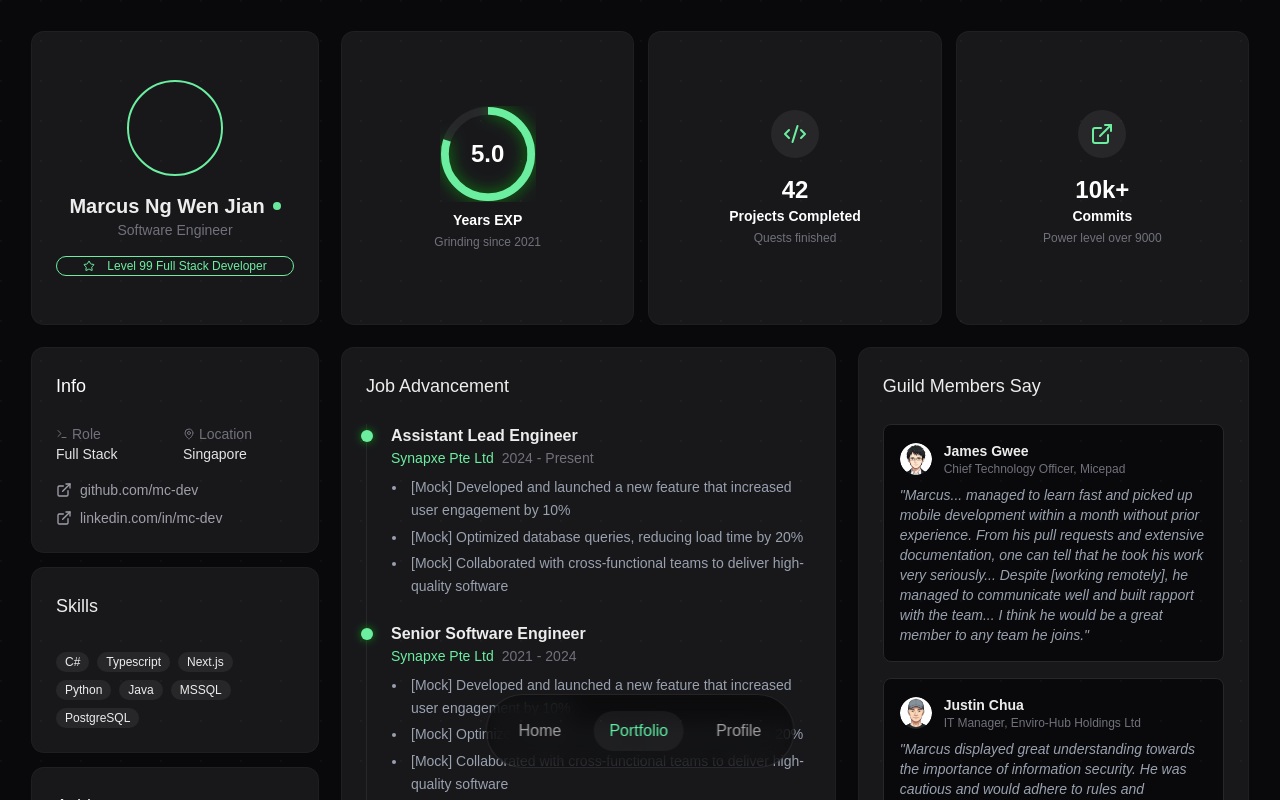
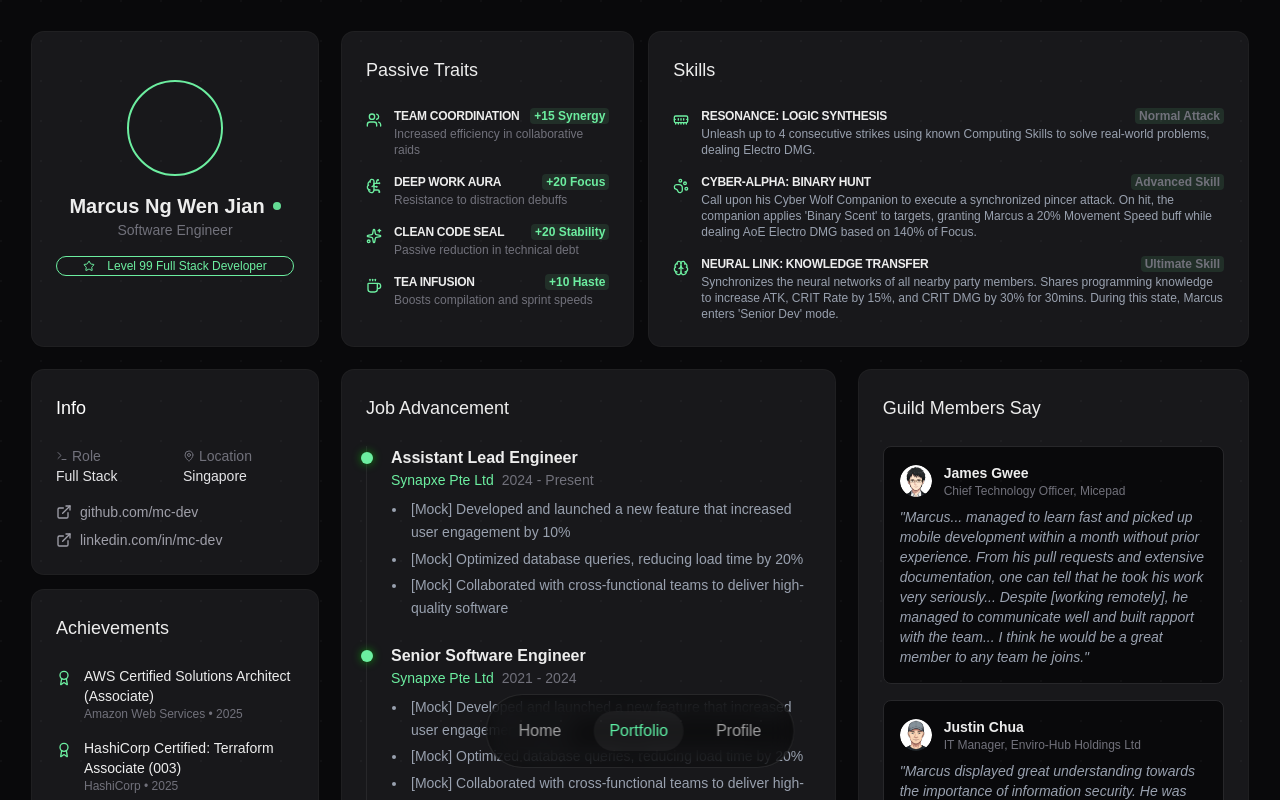
Before and after one commit to marcusngwenjian/marcusngwenjian.github.io, a Next.js app: page /portfolio in a window 1280 px wide. Shown: the top 800 px of the page. Built offline with nearby package versions, Linux system fonts and the light colour scheme; grey boxes are pictures that could not be loaded.

Commit message:
add skills

```diff
--- /dev/null
+++ b/app/portfolio/_components/PassiveTraitSectionCard.tsx
@@ -0,0 +1,17 @@
+import { SectionCardWrapper } from "./SectionCardWrapper";
+import { PassiveTraitSectionCardItem } from "./PassiveTraitSectionCardItem";
+import { passiveAbilities } from "../_data/trait";
+
+interface PassiveTraitSectionCardProps {
+  className?: string;
+}
+
+export const PassiveTraitSectionCard = ({ className }: PassiveTraitSectionCardProps) => {
+  return (
+    <SectionCardWrapper title="Passive Traits" className={className}>
+      {passiveAbilities.map((ability) => (
+        <PassiveTraitSectionCardItem key={ability.name} {...ability} />
+      ))}
+    </SectionCardWrapper>
+  );
+};
--- /dev/null
+++ b/app/portfolio/_components/PassiveTraitSectionCardItem.tsx
@@ -0,0 +1,18 @@
+import { PassiveTrait } from "../_lib/types";
+
+type PassiveTraitSectionCardItemProps = PassiveTrait;
+
+export const PassiveTraitSectionCardItem = ({ icon: Icon, name, description, effect }: PassiveTraitSectionCardItemProps) => {
+  return (
+    <div className="flex gap-3">
+      <div className="mt-1"><Icon className="w-4 h-4 text-primary" /></div>
+      <div className="flex flex-col flex-1">
+        <div className="flex items-center justify-between gap-2">
+          <span className="text-xs font-bold text-foreground uppercase tracking-tight">{name}</span>
+          <span className="text-xs font-bold text-primary bg-primary/10 px-1 rounded whitespace-nowrap">{effect}</span>
+        </div>
+        <p className="text-xs text-muted-secondary-foreground mt-0.5">{description}</p>
+      </div>
+    </div>
+  );
+};
--- a/app/portfolio/_components/SkillSectionCard.tsx
+++ b/app/portfolio/_components/SkillSectionCard.tsx
@@ -1,17 +1,23 @@
-import { Badge, badgeVariant } from "@/app/_components/badge";
+import { Brain, MemoryStick, PawPrint } from "lucide-react";
 import { SectionCardWrapper } from "./SectionCardWrapper";
-import { skills } from "../_data/skill";
+import { SkillSectionCardItemWrapper } from "./SkillSectionCardItemWrapper";
 
-export const SkillSectionCard = () => {
+interface SkillSectionCardProps {
+  className?: string;
+}
+
+export const SkillSectionCard = ({ className }: SkillSectionCardProps) => {
   return (
-    <SectionCardWrapper title="Skills">
-      <div className="flex flex-wrap gap-2 pt-2">
-        {skills.map(skill => (
-          <Badge key={skill} variant={badgeVariant.secondary}>
-            {skill}
-          </Badge>
-        ))}
-      </div>
+    <SectionCardWrapper title="Skills" className={className}>
+      <SkillSectionCardItemWrapper icon={MemoryStick} type="Normal Attack" name="Resonance: Logic Synthesis">
+        <p className="text-xs text-muted-foreground mt-0.5">Unleash up to 4 consecutive strikes using known Computing Skills to solve real-world problems, dealing Electro DMG.</p>
+      </SkillSectionCardItemWrapper>
+      <SkillSectionCardItemWrapper icon={PawPrint} type="Advanced Skill" name="Cyber-Alpha: Binary Hunt">
+        <p className="text-xs text-muted-foreground mt-0.5">Call upon his Cyber Wolf Companion to execute a synchronized pincer attack. On hit, the companion applies 'Binary Scent' to targets, granting Marcus a 20% Movement Speed buff while dealing AoE Electro DMG based on 140% of Focus.</p>
+      </SkillSectionCardItemWrapper>
+      <SkillSectionCardItemWrapper icon={Brain} type="Ultimate Skill" name="Neural Link: Knowledge Transfer">
+        <p className="text-xs text-muted-foreground mt-0.5">Synchronizes the neural networks of all nearby party members. Shares programming knowledge to increase ATK, CRIT Rate by 15%, and CRIT DMG by 30% for 30mins. During this state, Marcus enters 'Senior Dev' mode.</p>
+      </SkillSectionCardItemWrapper>
     </SectionCardWrapper>
   );
 };
--- /dev/null
+++ b/app/portfolio/_components/SkillSectionCardItemWrapper.tsx
@@ -0,0 +1,26 @@
+
+import { ReactNode } from "react";
+import { LucideIcon } from "lucide-react";
+
+type SkillSectionCardItemWrapperProps = {
+  icon: LucideIcon;
+  type: string;
+  name: string;
+  children: ReactNode;
+};
+
+export const SkillSectionCardItemWrapper = ({ icon: Icon, type, name, children }: SkillSectionCardItemWrapperProps) => {
+  return (
+    <div className="flex gap-3">
+      <div className="mt-1"><Icon className="w-4 h-4 text-primary" /></div>
+      <div className="flex flex-col flex-1">
+        <div className="flex items-center justify-between gap-2">
+          <span className="text-xs font-bold text-foreground uppercase tracking-tight">{name}</span>
+          <span className="text-xs font-bold text-muted-secondary-foreground bg-primary/10 px-1 rounded whitespace-nowrap">{type}</span>
+        </div>
+        {/* <p className="text-xs text-muted-foreground mt-0.5">{children}</p> */}
+        {children}
+      </div>
+    </div>
+  );
+};
--- /dev/null
+++ b/app/portfolio/_data/trait.ts
@@ -0,0 +1,29 @@
+import { BrainCircuit, Coffee, Sparkles, Users } from "lucide-react";
+import { PassiveTrait } from "../_lib/types";
+
+export const passiveAbilities: readonly PassiveTrait[] = [
+  {
+    icon: Users,
+    name: "Team Coordination",
+    description: "Increased efficiency in collaborative raids",
+    effect: "+15 Synergy",
+  },
+  {
+    icon: BrainCircuit,
+    name: 'Deep Work Aura',
+    description: 'Resistance to distraction debuffs',
+    effect: '+20 Focus',
+  },
+  {
+    icon: Sparkles,
+    name: 'Clean Code Seal',
+    description: 'Passive reduction in technical debt',
+    effect: '+20 Stability',
+  },
+  {
+    icon: Coffee,
+    name: 'Tea Infusion',
+    description: 'Boosts compilation and sprint speeds',
+    effect: '+10 Haste',
+  }
+];
--- a/app/portfolio/page.tsx
+++ b/app/portfolio/page.tsx
@@ -11,6 +11,7 @@ import { LanguageSectionCard } from "./_components/LanguageSectionCard";
 import { WorkExperienceSectionCard } from "./_components/WorkExperienceSectionCard";
 import { TestimonialSectionCard } from "./_components/TestimonialSectionCard";
 import { MainAvatarSectionCard } from "./_components/MainAvatarSectionCard";
+import { PassiveTraitSectionCard } from "./_components/PassiveTraitSectionCard";
 
 export default function Portfolio() {
   return (
@@ -26,51 +27,18 @@ export default function Portfolio() {
           <MainAvatarSectionCard />
         </motion.div>
 
-        {/* TOP MIDDLE & RIGHT: Stats */}
+        {/* TOP MIDDLE & RIGHT: Abilities */}
         <motion.div
           initial={{ opacity: 0, y: 20 }}
           animate={{ opacity: 1, y: 0 }}
           transition={{ delay: 0.1 }}
-          className="md:col-span-8 lg:col-span-9 grid grid-cols-1 sm:grid-cols-3 gap-4"
+          className="md:col-span-8 lg:col-span-9 grid grid-cols-1 lg:grid-cols-3 gap-4"
         >
-          <Card className="bg-zinc-900 border-zinc-800">
-            <CardContent className="p-6 flex flex-col items-center justify-center h-full">
-              <div className="relative w-24 h-24 flex items-center justify-center mb-2">
-                <svg className="w-full h-full transform -rotate-90" viewBox="0 0 100 100">
-                  <circle cx="50" cy="50" r="45" fill="none" stroke="#27272a" strokeWidth="8" />
-                  <circle cx="50" cy="50" r="45" fill="none" stroke="var(--color-primary)" strokeWidth="8" strokeDasharray="282.7" strokeDashoffset="56.5" className="drop-shadow-[0_0_8px_rgba(0,255,0,0.5)]" />
-                </svg>
-                <div className="absolute text-2xl font-bold text-white">5.0</div>
-              </div>
-              <p className="font-semibold text-white">Years EXP</p>
-              <p className="text-xs text-zinc-500 text-center mt-1">Grinding since 2021</p>
-            </CardContent>
-          </Card>
-
-          <Card className="bg-zinc-900 border-zinc-800">
-            <CardContent className="p-6 flex flex-col items-center justify-center h-full">
-              <div className="w-12 h-12 rounded-full bg-zinc-800 flex items-center justify-center mb-4 text-primary">
-                <Code2 className="w-6 h-6" />
-              </div>
-              <h3 className="text-2xl font-bold text-white">42</h3>
-              <p className="font-semibold text-white">Projects Completed</p>
-              <p className="text-xs text-zinc-500 text-center mt-1">Quests finished</p>
-            </CardContent>
-          </Card>
-
-          <Card className="bg-zinc-900 border-zinc-800">
-            <CardContent className="p-6 flex flex-col items-center justify-center h-full">
-              <div className="w-12 h-12 rounded-full bg-zinc-800 flex items-center justify-center mb-4 text-primary">
-                <ExternalLink className="w-6 h-6" />
-              </div>
-              <h3 className="text-2xl font-bold text-white">10k+</h3>
-              <p className="font-semibold text-white">Commits</p>
-              <p className="text-xs text-zinc-500 text-center mt-1">Power level over 9000</p>
-            </CardContent>
-          </Card>
+          <PassiveTraitSectionCard className="lg:col-span-1" />
+          <SkillSectionCard className="lg:col-span-2" />
         </motion.div>
 
-        {/* LEFT COLUMN: Info & Skills */}
+        {/* LEFT COLUMN: Info */}
         <motion.div
           initial={{ opacity: 0, x: -20 }}
           animate={{ opacity: 1, x: 0 }}
@@ -104,7 +72,7 @@ export default function Portfolio() {
             </CardContent>
           </Card>
 
-          <SkillSectionCard />
+          {/* <SkillSectionCard /> */}
           <CertificationSectionCard />
           <EducationSectionCard />
           <LanguageSectionCard />
```
Also changed, not shown: app/portfolio/_lib/types.ts (+12 -0 lines).
